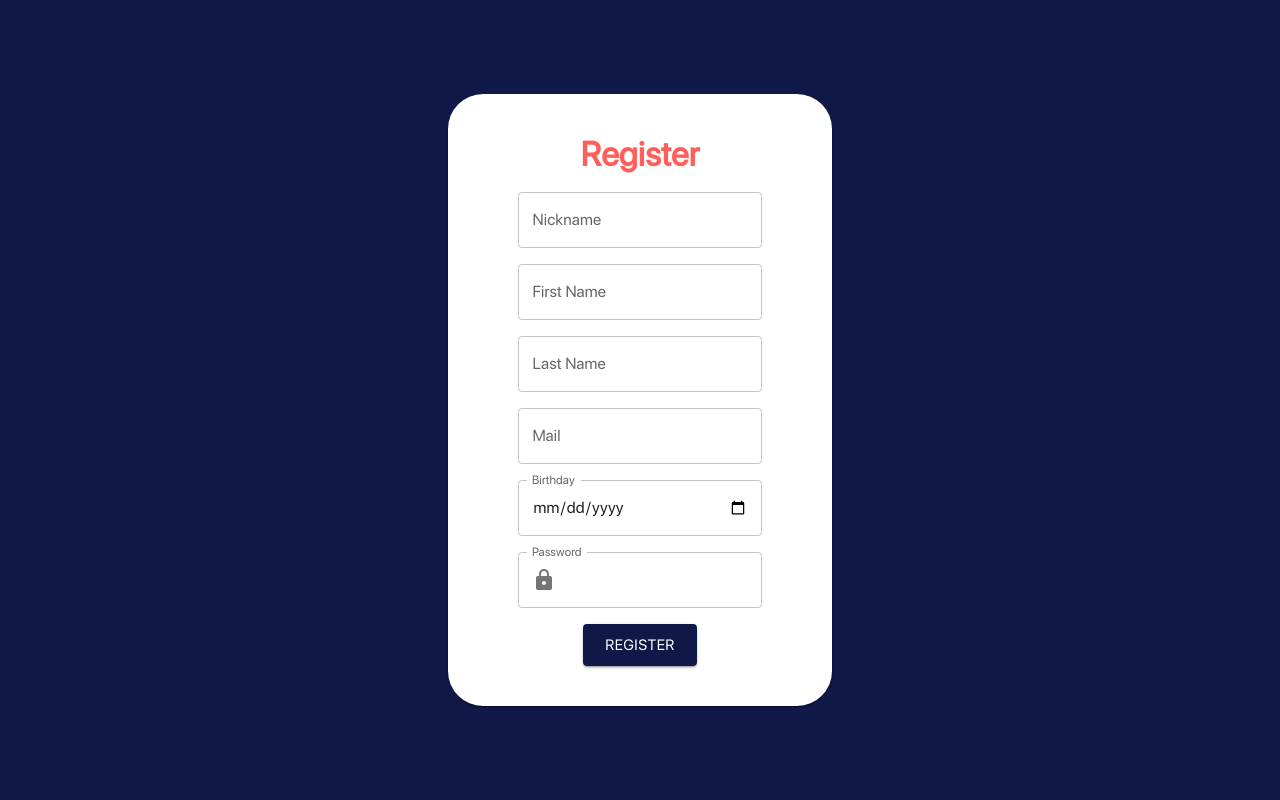
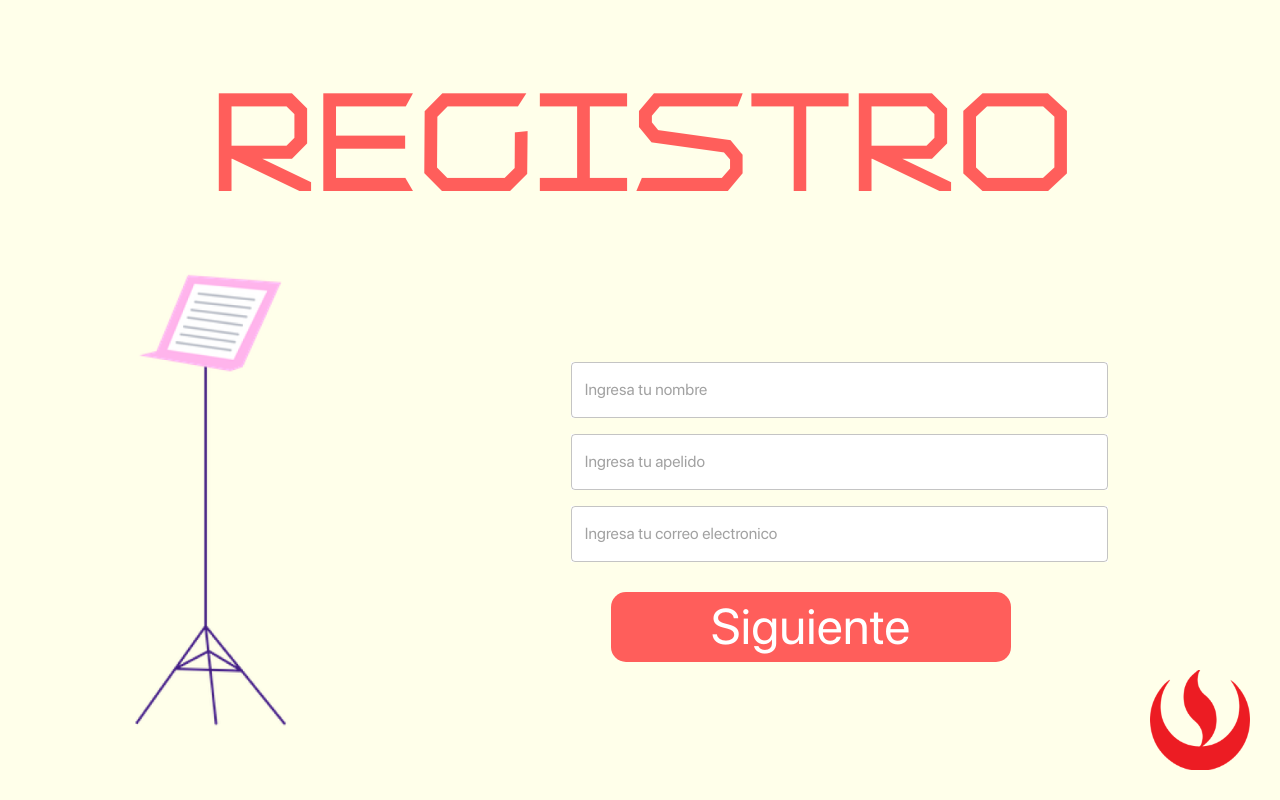
Before and after one commit to AdrianCAmes/Yatawaki_Web, a React (Create React App) app: page /register in a window 1280 px wide. Built offline with nearby package versions, Linux system fonts and the light colour scheme.

Commit message:
Register view refactored

```diff
--- a/src/pages/Register.js
+++ b/src/pages/Register.js
@@ -1,10 +1,13 @@
-import { Button, Card, CircularProgress, Grid, InputAdornment, Paper, TextField, Typography } from "@mui/material";
+import { Box, Button, Card, Checkbox, CircularProgress, FormControlLabel, Grid, InputAdornment, Paper, TextField, Typography } from "@mui/material";
 import { Lock } from "@mui/icons-material";
 import React from "react";
 import UserApi from "../apis/user-apis";
 import SnackBarContext from "../context/snack-bar-context";
 import { useNavigate } from "react-router-dom";
+import ImageAutoSlider from "../components/ImageAutoSlider";
+import logo_upc from '../assets/Logo UPC.png';
 
+let buttonStyle = { width: '400px', height: '70px', borderRadius: '15px', mx: '40px', backgroundColor: 'secondary.main', display: 'flex', justifyContent: 'center', alignItems: 'center', fontWeight: 'bold', mt: '30px' };
 
 const Register = () => {
     const [nickname, setNickname] = React.useState(null);
@@ -14,20 +17,53 @@ const Register = () => {
     const [birthDate, setBirthDate] = React.useState(null);
     const [password, setPassword] = React.useState(null);
 
+    const [nicknameError, setNicknameError] = React.useState(false);
+    const [firstnameError, setFirstnameError] = React.useState(false);
+    const [lastnameError, setLastnameError] = React.useState(false);
+    const [mailError, setMailError] = React.useState(false);
+    const [passwordError, setPasswordError] = React.useState(false);
+
+    const [step, setStep] = React.useState(1);
+    const [terms, setTerms] = React.useState(false);
     const [loading, setLoading] = React.useState(false);
     const snackBarContext = React.useContext(SnackBarContext);
     const navigate = useNavigate()
 
+
+
     const register = async () => {
+
+        let errorExist = false;
+
+        if (nickname === "" || nickname === null) {
+            setNicknameError(true);
+            errorExist = true;
+        }
+        if (password === "" || password === null) {
+            setPasswordError(true);
+            errorExist = true;
+        }
+
+        if (errorExist) {
+            snackBarContext.onOpen({
+                severity: "error",
+                message: "Completa todas los campos"
+            });
+        } else if (terms === false) {
+            snackBarContext.onOpen({
+                severity: "error",
+                message: "Por favor acepte los términos y condiciones"
+            });
+        } else {
             setLoading(true)
             UserApi.register(nickname, password, firstname, lastname, mail, birthDate)
                 .then(response => {
                     console.log(response);
                     snackBarContext.onOpen({
                         severity: "success",
-                    message: "Successfully Registered"
+                        message: "Registrado correctamente"
                     });
-                navigate('/');
+                    navigate('/login');
                 })
                 .catch(err => {
                     snackBarContext.onOpen({
@@ -39,24 +75,69 @@ const Register = () => {
                 .finally(() => setLoading(false))
         }
 
+
+    }
+
+    const nextStep = () => {
+
+        let errorExist = false;
+
+        if (firstname === "" || firstname === null) {
+            setFirstnameError(true);
+            errorExist = true;
+        }
+        if (lastname === "" || lastname === null) {
+            setLastnameError(true);
+            errorExist = true;
+        }
+        if (mail === "" || mail === null) {
+            setMailError(true);
+            errorExist = true;
+        }
+
+        if (errorExist) {
+            snackBarContext.onOpen({
+                severity: "error",
+                message: "Completa todas los campos"
+            });
+        } else {
+            setStep(step + 1);
+        }
+
+    }
+
     return (
         <React.Fragment>
-            <Paper square={true} sx={{ backgroundColor: 'primary.main', height: '100vh', display: 'flex', justifyContent: 'center', alignItems: 'center' }}>
-                <Card sx={{ width: ['90%', '60%', '40%', '30%'], padding: 5, borderRadius: 35 + 'px' }}>
-                    <Grid container direction='column' justifyContent='center' alignItems='center'>
-                        <Typography variant='h4' fontWeight='600' color='secondary.main' textAlign='center'>
-                            Register
-                        </Typography>
+            <Paper square={true} sx={{ backgroundColor: 'primary.light', height: '100vh' }}>
+                <Typography textAlign='center' className="title-font title-login" >REGISTRO</Typography>
 
-                        <TextField label="Nickname" sx={{ width: '80%!important', mt: 2 }} onChange={(event) => setNickname(event.target.value)}></TextField>
-                        <TextField label="First Name" sx={{ width: '80%!important', mt: 2 }} onChange={(event) => setFirstname(event.target.value)}></TextField>
-                        <TextField label="Last Name" sx={{ width: '80%!important', mt: 2 }} onChange={(event) => setLastname(event.target.value)}></TextField>
-                        <TextField label="Mail" sx={{ width: '80%!important', mt: 2 }} onChange={(event) => setMail(event.target.value)}></TextField>
-                        <TextField label="Birthday" type="date" sx={{ width: '80%!important', mt: 2 }} InputLabelProps={{ shrink: true, }} onChange={(event) => setBirthDate(event.target.value)} />
-                        <TextField sx={{ width: '80%', mt: 2 }}
-                            type="password"
-                            label="Password"
-                            onChange={(event) => setPassword(event.target.value)}
+                <Grid container justifyContent='center' alignItems='center'>
+                    <Grid item xs={5} >
+                        <Box height='80%' width='80%' sx={{ justifyContent: 'center', alignContent: 'center', display: 'flex' }}>
+                            <ImageAutoSlider></ImageAutoSlider>
+                        </Box>
+
+                    </Grid>
+
+                    <Grid item xs={7} container direction='column' justifyContent='center' alignItems='center'>
+
+                        {step === 1 ? (
+                            <div style={{ width: '90%' }}>
+                                <TextField error={firstnameError} placeholder="Ingresa tu nombre" sx={{ width: '80%!important', mt: 2, backgroundColor: '#FFF' }} onChange={(event) => setFirstname(event.target.value)}></TextField>
+                                <TextField error={lastnameError} placeholder="Ingresa tu apelido" sx={{ width: '80%!important', mt: 2, backgroundColor: '#FFF' }} onChange={(event) => setLastname(event.target.value)}></TextField>
+                                <TextField error={mailError} placeholder="Ingresa tu correo electronico" sx={{ width: '80%!important', mt: 2, backgroundColor: '#FFF' }} onChange={(event) => setMail(event.target.value)}></TextField>
+
+                                <Box sx={buttonStyle} onClick={() => { nextStep() }}>
+                                    <Typography className="title-button"> Siguiente</Typography>
+                                </Box>
+                            </div>
+                        ) : null}
+
+                        {step === 2 ? (
+                            <div style={{ width: '90%' }}>
+                                <TextField error={nicknameError} placeholder="Ingresa tu usuario" sx={{ width: '80%!important', mt: 2, backgroundColor: '#FFF' }} onChange={(event) => setNickname(event.target.value)}></TextField>
+
+                                <TextField sx={{ width: '80%', mt: 4, backgroundColor: '#FFF' }} type="password" error={passwordError} label="Contraseña" onChange={(event) => setPassword(event.target.value)}
                                     InputProps={{
                                         startAdornment: (
                                             <InputAdornment position="start">
@@ -67,12 +148,24 @@ const Register = () => {
 
                                 />
 
+                                <FormControlLabel control={<Checkbox checked={terms} onClick={() => { setTerms(!terms) }} />} label="Estoy de acuerdo con los términos y condiciones" />
+
                                 {loading && <CircularProgress />}
-                        <Button variant="contained" color="primary" sx={{ mt: 2, }} size="large" onClick={() => { register() }}>Register</Button>
+                                <Box sx={buttonStyle} onClick={() => { register() }}>
+                                    <Typography className="title-button"> Registrarme</Typography>
+                                </Box>
+                            </div>
+                        ) : null}
+
+
+
+
                     </Grid>
-                </Card>
+                </Grid>
+                <img src={logo_upc} alt="Logo" className="image-upc" />
+
             </Paper>
-        </React.Fragment>
+        </React.Fragment >
     )
 
 
```
Lines whose indentation alone changed are shown as unchanged.
